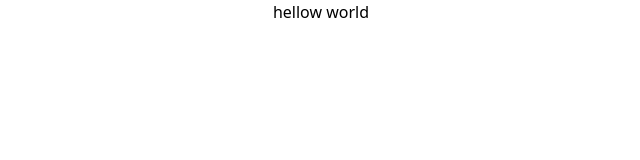
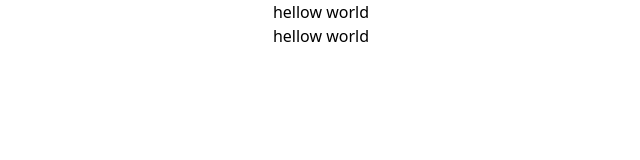
Before and after one commit to amnakhalid625/practice_projects, a plain HTML site: page tailwind/index.html in a window 1280 px wide. Shown: the whole page, without its empty margins (319-959 px from the left). Drawn offline with nearby package versions, Linux system fonts and the light colour scheme.

Commit message:
tailwind_practice

```diff
--- a/tailwind/index.html
+++ b/tailwind/index.html
@@ -9,5 +9,7 @@
 </head>
 <body>
    <div class="container lg:text-center md:text-right sm:text-left">hellow world</div>
+<h1 class="text-center">hellow world</h1>
+
 </body>
 </html>
```
